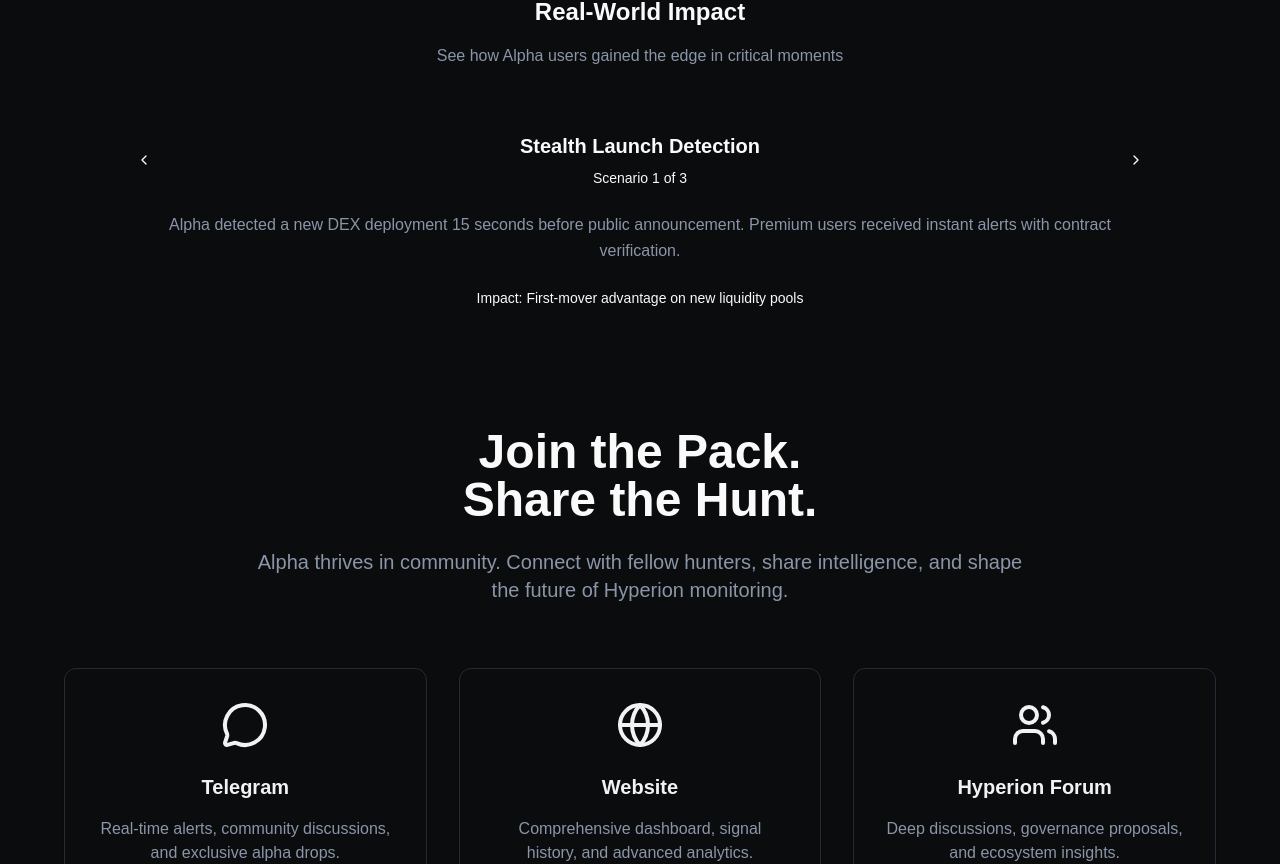
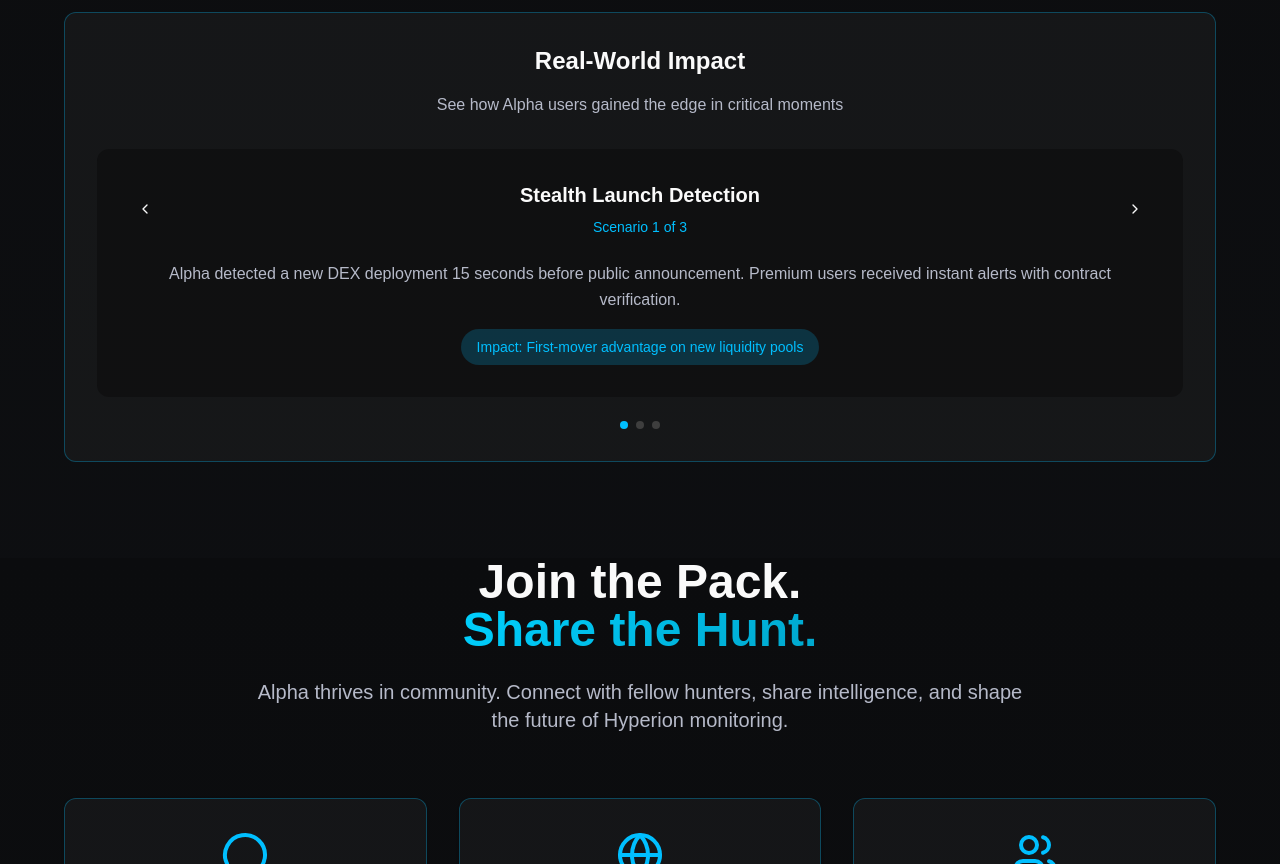
Before and after one commit to Joo-Wee/agentWebsite, a Next.js app: page / in a window 1280 px wide. Shown: the part 1936-2800 px from the top of the page. Built offline with nearby package versions, Linux system fonts and the light colour scheme.

Commit message:
fix: Made some changes to interface of the website increasing the user experience as per suggestions

```diff
--- a/src/app/globals.css
+++ b/src/app/globals.css
@@ -1,7 +1,7 @@
 @import "tailwindcss";
 
 :root {
-  --background: 222 10% 5%;
+    --background: 222 10% 5%;
     --foreground: 0 0% 98%;
 
     --card: 222 12% 8%;
@@ -17,7 +17,7 @@
     --secondary-foreground: 0 0% 85%;
 
     --muted: 222 15% 15%;
-    --muted-foreground: 215 15% 60%;
+    --muted-foreground: 225 15% 75%;
 
     --accent: 191 100% 50%;
     --accent-foreground: 222 10% 5%;
@@ -39,6 +39,12 @@
     --alpha-charcoal: 222 12% 8%;
     --alpha-black: 222 10% 5%;
     --alpha-gray: 215 15% 60%;
+
+    /*Some custom colors too */
+    --deep-black: 0 0% 4.3%; /* #0B0B0B */
+    --circuit-blue: 195 100% 50%; /* #00CFFF */
+    --iron-gray: 0 0% 24.3%; /* #3E3E3E */
+    --pure-white: 0 0% 100%; /* #FFFFFF */
 
     /* Gradients */
     --gradient-primary: linear-gradient(135deg, hsl(var(--alpha-green)), hsl(var(--alpha-green-dark)));
@@ -212,6 +218,36 @@
   .animate-glow {
     animation: glow-pulse 2s ease-in-out infinite;
   }
+
+  .text-gradient {
+    background: var(--gradient-primary);
+    background-clip: text;
+    -webkit-background-clip: text;
+    -webkit-text-fill-color: transparent;
+  }
+
+  .primal-border {
+    position: relative;
+    border: 1px solid hsl(var(--circuit-blue) / 0.3);
+  }
+
+  .primal-border::before {
+    content: '';
+    position: absolute;
+    top: -1px;
+    left: -1px;
+    right: -1px;
+    bottom: -1px;
+    background: var(--gradient-primary);
+    border-radius: inherit;
+    opacity: 0;
+    transition: opacity 0.3s ease;
+    z-index: -1;
+  }
+
+  .primal-border:hover::before {
+    opacity: 0.2;
+  }
 }
 
 @layer utilities {
--- a/src/components/AudienceSection.tsx
+++ b/src/components/AudienceSection.tsx
@@ -56,11 +56,11 @@ export const AudienceSection = () => {
   };
 
   return (
-    <section className="pt-24 pb-4 px-6 bg-deep-black">
+    <section className="py-24 px-6 bg-gradient-to-b from-background to-muted/10">
       <div className="container mx-auto max-w-6xl">
         {/* Personas */}
         <div className="text-center mb-16">
-          <h2 className="font-cinzel text-4xl md:text-5xl font-bold text-pure-white mb-6">
+          <h2 className="text-4xl md:text-5xl font-bold mb-6">
             Built for Every
             <br />
             <span className="text-gradient">Hyperion Player.</span>
@@ -75,12 +75,15 @@ export const AudienceSection = () => {
           {personas.map((persona) => (
             <Card
               key={persona.title}
-              className="p-8 bg-iron-gray/20 border-circuit-blue/30 primal-border hover:bg-iron-gray/30 transition-all duration-300 text-center"
+              className="p-8 primal-border hover:bg-iron-gray/30 transition-all duration-300 text-center" style={{
+                backgroundColor: 'hsl(var(--iron-gray) / 0.2)',
+                borderColor: 'hsl(var(--circuit-blue) / 0.3)'
+              }}
             >
-              <div className="w-16 h-16 rounded-full bg-circuit-blue/20 flex items-center justify-center mx-auto mb-6">
+              <div className="w-16 h-16 rounded-full flex items-center justify-center mx-auto mb-6" style={{ backgroundColor: 'hsl(var(--circuit-blue) / 0.2)' }}>
                 <persona.icon className={`w-8 h-8 ${persona.color}`} />
               </div>
-              <h3 className="font-cinzel text-xl font-semibold text-pure-white mb-4">
+              <h3 className="text-xl font-semibold mb-4">
                 {persona.title}
               </h3>
               <p className="text-muted-foreground leading-relaxed">
@@ -91,9 +94,9 @@ export const AudienceSection = () => {
         </div>
 
         {/* Scenario Carousel */}
-        <div className="bg-iron-gray/20 rounded-lg p-8 primal-border">
+        <div className="rounded-lg p-8 primal-border" style={{ backgroundColor: 'hsl(var(--iron-gray) / 0.2)' }}>
           <div className="text-center mb-8">
-            <h3 className="font-cinzel text-2xl font-bold text-pure-white mb-4">
+            <h3 className="text-2xl font-bold mb-4">
               Real-World Impact
             </h3>
             <p className="text-muted-foreground">
@@ -102,7 +105,7 @@ export const AudienceSection = () => {
           </div>
 
           <div className="relative">
-            <div className="bg-deep-black/50 rounded-lg p-8 min-h-[200px] flex flex-col justify-center">
+            <div className="rounded-lg p-8 min-h-[200px] flex flex-col justify-center" style={{ backgroundColor: 'hsl(var(--deep-black) / 0.5)' }}>
               <div className="flex items-center justify-between mb-6">
                 <Button
                   variant="ghost"
@@ -114,10 +117,10 @@ export const AudienceSection = () => {
                 </Button>
 
                 <div className="text-center">
-                  <h4 className="font-cinzel text-xl font-semibold text-pure-white mb-2">
+                  <h4 className="text-xl font-semibold mb-2">
                     {scenarios[currentScenario].title}
                   </h4>
-                  <div className="text-sm text-circuit-blue font-medium">
+                  <div className="text-sm font-medium" style={{ color: 'hsl(var(--circuit-blue))' }}>
                     Scenario {currentScenario + 1} of {scenarios.length}
                   </div>
                 </div>
@@ -137,7 +140,10 @@ export const AudienceSection = () => {
               </p>
 
               <div className="text-center">
-                <span className="inline-block px-4 py-2 rounded-full bg-circuit-blue/20 text-circuit-blue text-sm font-medium">
+                <span className="inline-block px-4 py-2 rounded-full text-sm font-medium" style={{
+                  backgroundColor: 'hsl(var(--circuit-blue) / 0.2)',
+                  color: 'hsl(var(--circuit-blue))'
+                }}>
                   Impact: {scenarios[currentScenario].impact}
                 </span>
               </div>
@@ -152,6 +158,11 @@ export const AudienceSection = () => {
                   className={`w-2 h-2 rounded-full transition-colors ${
                     index === currentScenario ? 'bg-circuit-blue' : 'bg-iron-gray'
                   }`}
+                  style={{
+                    backgroundColor: index === currentScenario
+                      ? 'hsl(var(--circuit-blue))'
+                      : 'hsl(var(--iron-gray))'
+                  }}
                 />
               ))}
             </div>
--- a/src/components/CommunitySection.tsx
+++ b/src/components/CommunitySection.tsx
@@ -4,10 +4,10 @@ import { MessageCircle, Globe, Users, ArrowRight, ExternalLink } from "lucide-re
 
 export const CommunitySection = () => {
   return (
-    <section id="community" className="px-6 bg-deep-black">
+    <section id="community" className="px-6 bg-gradient-to-b from-background to-muted/10">
       <div className="container mx-auto max-w-6xl">
         <div className="text-center mb-16">
-          <h2 className="font-cinzel text-4xl md:text-5xl font-bold text-pure-white mb-6">
+          <h2 className="text-4xl md:text-5xl font-bold mb-6">
             Join the Pack.
             <br />
             <span className="text-gradient">Share the Hunt.</span>
@@ -20,9 +20,12 @@ export const CommunitySection = () => {
 
         {/* Community Platforms */}
         <div className="grid lg:grid-cols-3 gap-8 mb-16">
-          <Card className="p-8 bg-iron-gray/20 border-circuit-blue/30 primal-border hover:bg-iron-gray/30 transition-all duration-300 text-center">
-            <MessageCircle className="w-12 h-12 text-circuit-blue mx-auto mb-6" />
-            <h3 className="font-cinzel text-xl font-semibold text-pure-white mb-4">
+          <Card className="p-8 primal-border hover:bg-iron-gray/30 transition-all duration-300 text-center" style={{
+            backgroundColor: 'hsl(var(--iron-gray) / 0.2)',
+            borderColor: 'hsl(var(--circuit-blue) / 0.3)'
+          }}>
+            <MessageCircle className="w-12 h-12 mx-auto mb-6" style={{ color: 'hsl(var(--circuit-blue))' }} />
+            <h3 className="text-xl font-semibold mb-4">
               Telegram
             </h3>
             <p className="text-muted-foreground mb-6">
@@ -36,9 +39,12 @@ export const CommunitySection = () => {
             </a>
           </Card>
 
-          <Card className="p-8 bg-iron-gray/20 border-circuit-blue/30 primal-border hover:bg-iron-gray/30 transition-all duration-300 text-center">
-            <Globe className="w-12 h-12 text-circuit-blue mx-auto mb-6" />
-            <h3 className="font-cinzel text-xl font-semibold text-pure-white mb-4">
+          <Card className="p-8 primal-border hover:bg-iron-gray/30 transition-all duration-300 text-center" style={{
+            backgroundColor: 'hsl(var(--iron-gray) / 0.2)',
+            borderColor: 'hsl(var(--circuit-blue) / 0.3)'
+          }}>
+            <Globe className="w-12 h-12 mx-auto mb-6" style={{ color: 'hsl(var(--circuit-blue))' }} />
+            <h3 className="text-xl font-semibold mb-4">
               Website
             </h3>
             <p className="text-muted-foreground mb-6">
@@ -50,9 +56,12 @@ export const CommunitySection = () => {
             </Button>
           </Card>
 
-          <Card className="p-8 bg-iron-gray/20 border-circuit-blue/30 primal-border hover:bg-iron-gray/30 transition-all duration-300 text-center">
-            <Users className="w-12 h-12 text-circuit-blue mx-auto mb-6" />
-            <h3 className="font-cinzel text-xl font-semibold text-pure-white mb-4">
+          <Card className="p-8 primal-border hover:bg-iron-gray/30 transition-all duration-300 text-center" style={{
+            backgroundColor: 'hsl(var(--iron-gray) / 0.2)',
+            borderColor: 'hsl(var(--circuit-blue) / 0.3)'
+          }}>
+            <Users className="w-12 h-12 mx-auto mb-6" style={{ color: 'hsl(var(--circuit-blue))' }} />
+            <h3 className="text-xl font-semibold mb-4">
               Hyperion Forum
             </h3>
             <p className="text-muted-foreground mb-6">
@@ -68,16 +77,16 @@ export const CommunitySection = () => {
         </div>
 
         {/* Sample Discussion */}
-        <div className="bg-iron-gray/20 rounded-lg p-8 primal-border">
-          <h3 className="font-cinzel text-xl font-semibold text-pure-white mb-6 text-center">
+        <div className="rounded-lg p-8 primal-border" style={{ backgroundColor: 'hsl(var(--iron-gray) / 0.2)' }}>
+          <h3 className="text-xl font-semibold mb-6 text-center">
             Community Discussion Sample
           </h3>
 
           <div className="space-y-4 max-w-4xl mx-auto">
-            <div className="bg-deep-black/50 rounded-lg p-4">
+            <div className="rounded-lg p-4" style={{ backgroundColor: 'hsl(var(--deep-black) / 0.5)' }}>
               <div className="flex items-center mb-2">
-                <div className="w-8 h-8 rounded-full bg-circuit-blue/20 flex items-center justify-center mr-3">
-                  <span className="text-circuit-blue font-bold text-sm">AH</span>
+                <div className="w-8 h-8 rounded-full flex items-center justify-center mr-3" style={{ backgroundColor: 'hsl(var(--circuit-blue) / 0.2)' }}>
+                  <span className="font-bold text-sm" style={{ color: 'hsl(var(--circuit-blue))' }}>AH</span>
                 </div>
                 <span className="text-pure-white font-medium">AlphaHunter</span>
                 <span className="text-muted-foreground text-sm ml-2">• 2 min ago</span>
@@ -88,10 +97,10 @@ export const CommunitySection = () => {
               </p>
             </div>
 
-            <div className="bg-deep-black/50 rounded-lg p-4">
+            <div className="rounded-lg p-4" style={{ backgroundColor: 'hsl(var(--deep-black) / 0.5)' }}>
               <div className="flex items-center mb-2">
-                <div className="w-8 h-8 rounded-full bg-circuit-blue/20 flex items-center justify-center mr-3">
-                  <span className="text-circuit-blue font-bold text-sm">PM</span>
+                <div className="w-8 h-8 rounded-full flex items-center justify-center mr-3" style={{ backgroundColor: 'hsl(var(--circuit-blue) / 0.2)' }}>
+                  <span className="font-bold text-sm" style={{ color: 'hsl(var(--circuit-blue))' }}>PM</span>
                 </div>
                 <span className="text-pure-white font-medium">PrimalMind</span>
                 <span className="text-muted-foreground text-sm ml-2">• 1 min ago</span>
@@ -102,10 +111,10 @@ export const CommunitySection = () => {
               </p>
             </div>
 
-            <div className="bg-deep-black/50 rounded-lg p-4">
+            <div className="rounded-lg p-4" style={{ backgroundColor: 'hsl(var(--deep-black) / 0.5)' }}>
               <div className="flex items-center mb-2">
-                <div className="w-8 h-8 rounded-full bg-circuit-blue/20 flex items-center justify-center mr-3">
-                  <span className="text-circuit-blue font-bold text-sm">SG</span>
+                <div className="w-8 h-8 rounded-full flex items-center justify-center mr-3" style={{ backgroundColor: 'hsl(var(--circuit-blue) / 0.2)' }}>
+                  <span className="font-bold text-sm" style={{ color: 'hsl(var(--circuit-blue))' }}>SG</span>
                 </div>
                 <span className="text-pure-white font-medium">SignalGod</span>
                 <span className="text-muted-foreground text-sm ml-2">• now</span>
--- a/src/components/HowItWorks.tsx
+++ b/src/components/HowItWorks.tsx
@@ -20,7 +20,7 @@ const HowItWorks = () => {
   ];
 
   return (
-    <section id="how-it-works" className="py-2 px-6 bg-gradient-to-b from-background to-muted/10">
+    <section id="how-it-works" className="mt-12 py-2 px-6 bg-gradient-to-b from-background to-muted/10">
       <div className="max-w-6xl mx-auto">
         <div className="text-center mb-16">
           <h2 className="text-4xl md:text-5xl font-bold mb-6">
--- a/src/components/WhatYouGet.tsx
+++ b/src/components/WhatYouGet.tsx
@@ -41,7 +41,7 @@ const WhatYouGet = () => {
   ];
 
   return (
-    <section className="pt-24 pb-2 px-6 bg-gradient-to-b from-muted/5 to-background">
+    <section className="pt-24 pb-2 px-6 bg-gradient-to-b from-background to-muted/10">
       <div className="max-w-7xl mx-auto">
         <div className="text-center mb-16">
           <h2 className="text-4xl md:text-5xl font-bold mb-6">
```
Also changed, not shown: src/components/WhyItMattersSection.tsx (+33 -27 lines).
